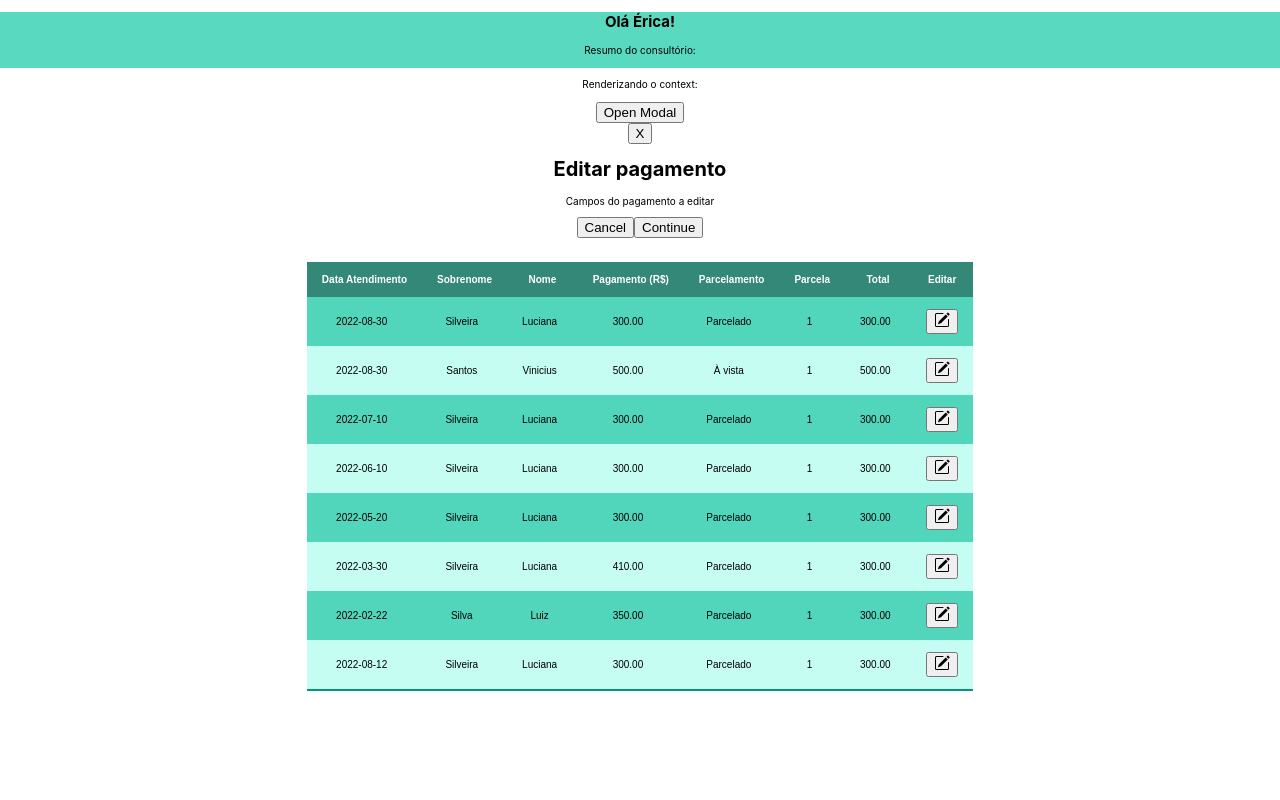
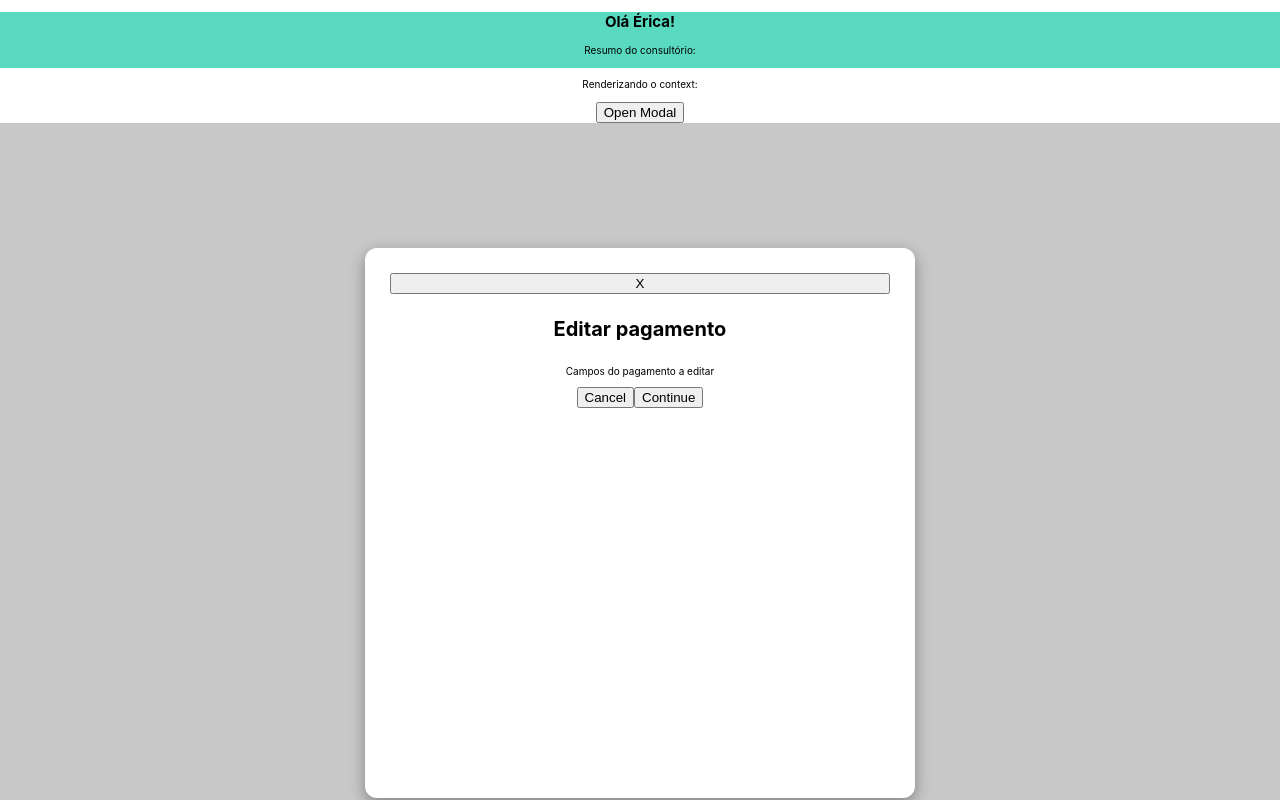
Before and after one commit to arturovaine/app-dentista, a React (Create React App) app in the folder app-frontend/: page / in a window 1280 px wide. Both pictures are taken after a click on the button "Open Modal". Built offline with nearby package versions, Linux system fonts and the light colour scheme.

Commit message:
style: css modal (background, border-radius, colors...)

```diff
--- a/app-frontend/src/App.css
+++ b/app-frontend/src/App.css
@@ -9,7 +9,7 @@
 }
 
 table {
-  position: absolute;
+  /*position: absolute; */
   left: 0;
   right: 0;
   margin-left: auto;
@@ -69,3 +69,34 @@ tbody tr.active-row {
   font-weight: bold;
   color: #256356;
 }
+
+.modal-background {
+  width: 100vw;
+  height: 100vh;
+  background-color: rgba(200,200,200);
+  position: fixed;
+  display: flex;
+  justify-content: center;
+  align-items: center;
+}
+
+.modal-container {
+  width: 500px;
+  height: 500px;
+  border-radius: 12px;
+  background-color: white;
+  box-shadow: rgba(0,0,0,0.35) 0px 5px 15px;
+  display: flex;
+  flex-direction: column;
+  padding: 25px;
+}
+
+.modal-container .title {
+  display: inline-block;
+  text-align: center;
+  margin-top: 10px;
+}
+
+.titleCloseBtn button {
+  background-color: transparent;
+}
--- a/app-frontend/src/components/Modal.tsx
+++ b/app-frontend/src/components/Modal.tsx
@@ -2,8 +2,8 @@ import React from 'react';
 
 function Modal({ closeModal }: any) {
   return (
-    <div className='modalBackground'>
-      <div className='modalContainer'>
+    <div className='modal-background'>
+      <div className='modal-container'>
           <button onClick={() => closeModal(false)}> X </button>
         <div className='title'></div>
           <h1>Editar pagamento</h1>
```
